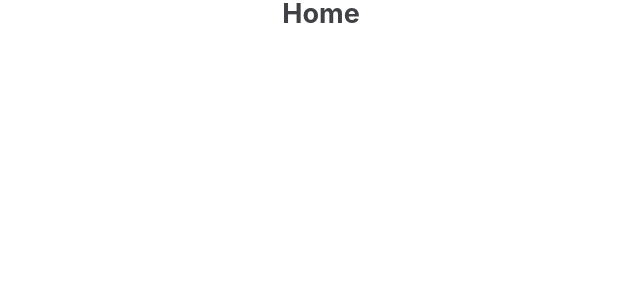
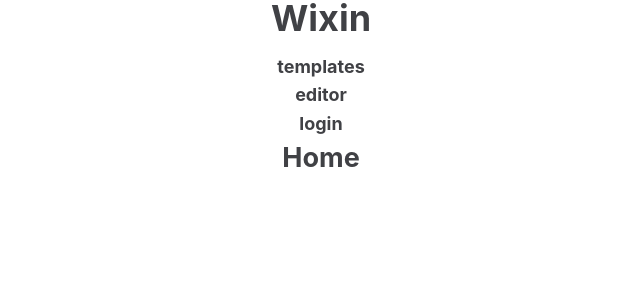
Before and after one commit to romsoloman/Wixin, a React (Create React App) app: page / in a window 1280 px wide. Shown: the top 300 px of the page, without its empty margins (319-959 px from the left). Built offline with nearby package versions, Linux system fonts and the light colour scheme.

Commit message:
add router in app header

```diff
--- a/src/App.js
+++ b/src/App.js
@@ -9,6 +9,8 @@ import './App.scss';
 import './assets/styles/main.scss';
 import { AppHeader } from './cmps/AppHeader/AppHeader';
 import { Home } from './pages/Home/Home';
+import { TemplateApp } from "./pages/TemplateApp/TemplateApp";
+import { TemplateEditor } from "./pages/TemplateEditor/TemplateEditor";
 
 function App() {
   return (
@@ -17,6 +19,9 @@ function App() {
         <AppHeader />
         <div>
           <Switch>
+            {/* <Route component={Home} path="/"></Route> */}
+            <Route component={TemplateEditor} path="/editor"></Route>
+            <Route component={TemplateApp} path="/templates"></Route>
             <Route exact component={Home} path="/"></Route>
           </Switch>
         </div>
--- a/src/cmps/AppHeader/AppHeader.jsx
+++ b/src/cmps/AppHeader/AppHeader.jsx
@@ -1,12 +1,32 @@
-
-
+import { Link } from 'react-router-dom'
 import './AppHeader.scss'
 
 export const AppHeader = (props) => {
 
     return (
-        <div>
-
-        </div>
+        <header className='app-header'>
+            <Link to="/">
+                <div className="logo">
+                    <h1>Wixin</h1>
+                </div>
+            </Link>
+            <div className="nav-items">
+                <Link to="/templates">
+                    <div className="templates">
+                        <h4>templates</h4>
+                    </div>
+                </Link>
+                <Link to="/editor">
+                    <div className="editor">
+                        <h4>editor</h4>
+                    </div>
+                </Link>
+                <Link to="/login">
+                    <div className="login-signup">
+                        <h4>login</h4>
+                    </div>
+                </Link>
+            </div>
+        </header>
     )
 }
```
